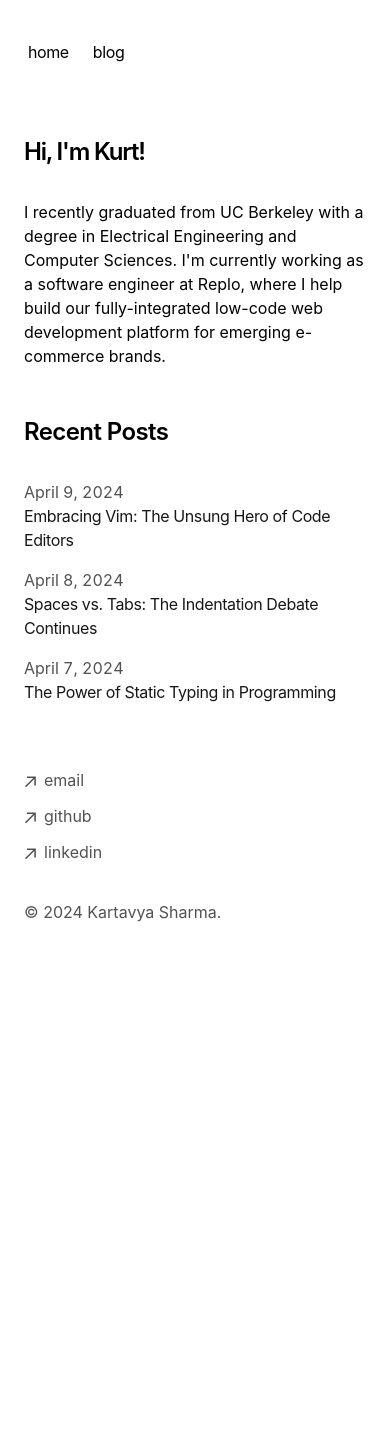
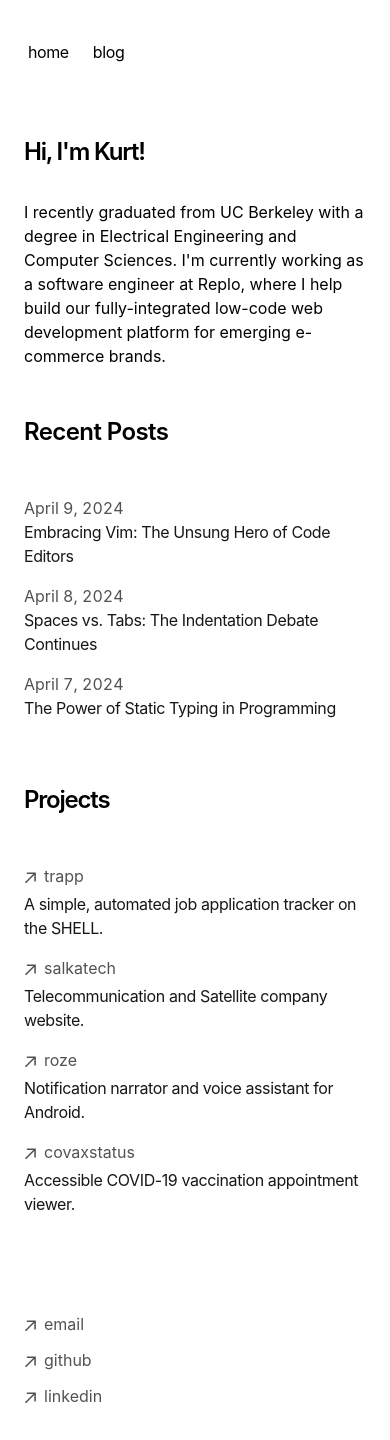
Before and after one commit to KartavyaSharma/personal-website, a Next.js app: page / in a window 390 px wide. Shown: the top 1440 px of the page. Before the commit the page ends 988 px from the top, so only its background shows below. Built offline with nearby package versions, Linux system fonts and the light colour scheme.

Commit message:
Added projects

```diff
--- a/app/components/footer.tsx
+++ b/app/components/footer.tsx
@@ -1,19 +1,4 @@
-function ArrowIcon() {
-  return (
-    <svg
-      width="12"
-      height="12"
-      viewBox="0 0 12 12"
-      fill="none"
-      xmlns="http://www.w3.org/2000/svg"
-    >
-      <path
-        d="M2.07102 11.3494L0.963068 10.2415L9.2017 1.98864H2.83807L2.85227 0.454545H11.8438V9.46023H10.2955L10.3097 3.09659L2.07102 11.3494Z"
-        fill="currentColor"
-      />
-    </svg>
-  );
-}
+import { ArrowIcon } from "./icons";
 
 export default function Footer() {
   return (
--- /dev/null
+++ b/app/components/icons.tsx
@@ -0,0 +1,16 @@
+export function ArrowIcon() {
+  return (
+    <svg
+      width="12"
+      height="12"
+      viewBox="0 0 12 12"
+      fill="none"
+      xmlns="http://www.w3.org/2000/svg"
+    >
+      <path
+        d="M2.07102 11.3494L0.963068 10.2415L9.2017 1.98864H2.83807L2.85227 0.454545H11.8438V9.46023H10.2955L10.3097 3.09659L2.07102 11.3494Z"
+        fill="currentColor"
+      />
+    </svg>
+  );
+}
--- /dev/null
+++ b/app/components/projects.tsx
@@ -0,0 +1,47 @@
+import { getImportantProjects } from "app/projects/utils";
+import Link from "next/link";
+import { ArrowIcon } from "./icons";
+
+export function Projects() {
+  let projects = getImportantProjects();
+
+  return (
+    <div className="flex flex-col space-y-4">
+      <div>
+        <h2 className="mb-8 text-2xl font-semibold tracking-tighter">
+          Projects
+        </h2>
+      </div>
+      <div className="mb-4">
+        <ul className="font-sm flex flex-col space-x-0 dark:text-neutral-300">
+          {projects.map((project) => (
+            <li key={project.slug}>
+              <div className="flex flex-col space-y-1 mb-4">
+                <div className="w-full flex flex-col md:flex-row space-x-0 md:space-x-2">
+                  <div className="w-[120px] tabular-nums">
+                    <a
+                      className="flex items-center transition-all text-neutral-600 dark:text-neutral-300 hover:text-neutral-800 dark:hover:text-neutral-100"
+                      rel="noopener noreferrer"
+                      target="_blank"
+                      href={(project.projectLink) ? `${project.projectLink}` : `${project.githubLink}`}
+                    >
+                      <ArrowIcon />
+                      <p className="ml-2 h-7">{project.name}</p>
+                    </a>
+                  </div>
+                  <Link
+                    key={project.slug}
+                    className="text-neutral-900 dark:text-neutral-100 tracking-tight"
+                    href={`/projects/${project.slug}`}
+                  >
+                    {project.shortDescription}
+                  </Link>
+                </div>
+              </div>
+            </li>
+          ))}
+        </ul>
+      </div>
+    </div>
+  );
+}
--- a/app/components/recentPosts.tsx
+++ b/app/components/recentPosts.tsx
@@ -5,13 +5,13 @@ export function RecentPosts() {
   let allBlogs = getRecentBlogPosts();
 
   return (
-    <div>
+    <div className="flex flex-col space-y-4">
       <div>
         <h2 className="text-2xl font-semibold tracking-tight mb-8">
           Recent Posts
         </h2>
       </div>
-      <div className="">
+      <div className="mb-4">
         {allBlogs
           .sort((a, b) => {
             if (
@@ -20,7 +20,6 @@ export function RecentPosts() {
             ) {
               return -1;
             }
-            return 1;
           })
           .map((post) => (
             <Link
@@ -29,7 +28,7 @@ export function RecentPosts() {
               href={`/blog/${post.slug}`}
             >
               <div className="w-full flex flex-col md:flex-row space-x-0 md:space-x-2">
-                <p className="text-neutral-600 dark:text-neutral-400 w-[100px] tabular-nums">
+                <p className="text-neutral-600 dark:text-neutral-400 w-[120px] tabular-nums">
                   {formatDate(post.metadata.publishedAt, false)}
                 </p>
                 <p className="text-neutral-900 dark:text-neutral-100 tracking-tight">
--- a/app/global.css
+++ b/app/global.css
@@ -1,4 +1,8 @@
 @import 'tailwindcss';
+
+/* @tailwind base;
+@tailwind components;
+@tailwind utilities; */
 
 ::selection {
   background-color: #47a3f3;
--- a/app/page.tsx
+++ b/app/page.tsx
@@ -1,5 +1,6 @@
 import { RecentPosts } from "./components/recentPosts";
 import { Intro } from "./components/intro";
+import { Projects } from "./components/projects";
 
 export default function Page() {
   return (
@@ -8,6 +9,9 @@ export default function Page() {
       <div className="my-8">
         <RecentPosts />
       </div>
+      <div className="my-8">
+        <Projects />
+      </div>
     </section>
   );
 }
--- /dev/null
+++ b/app/projects/data.json
@@ -0,0 +1,30 @@
+[
+    {
+        "githubOwner": "KartavyaSharma",
+        "name": "trapp",
+        "githubLink": "https://www.github.com/KartavyaSharma/trapp",
+        "projectLink": "",
+        "shortDescription": "A simple, automated job application tracker on the SHELL."
+    },
+    {
+        "githubOwner": "KartavyaSharma",
+        "name": "salkatech",
+        "githubLink": "",
+        "projectLink": "https://www.salkatech.com",
+        "shortDescription": "Telecommunication and Satellite company website."
+    },
+    {
+        "githubOwner": "KartavyaSharma",
+        "name": "roze",
+        "githubLink": "https://github.com/KartavyaSharma/ROZE-Voice-Assistant",
+        "projectLink": "",
+        "shortDescription": "Notification narrator and voice assistant for Android."
+    },
+    {
+        "githubOwner": "KartavyaSharma",
+        "name": "covaxstatus",
+        "githubLink": "https://github.com/KartavyaSharma/COVaxStatus",
+        "projectLink": "",
+        "shortDescription": "Accessible COVID-19 vaccination appointment viewer."
+    }
+]
--- /dev/null
+++ b/app/projects/utils.ts
@@ -0,0 +1,29 @@
+type Metadata = {
+    githubOwner: string;
+    githubLink: string;
+    name: string;
+    slug: string;
+    projectLink?: string;
+    shortDescription: string;
+}
+
+// Function getProjects iterates through array in data.json and opulates project list.
+export function getImportantProjects(): Metadata[] {
+    let data = require('./data.json');
+    let projects = data.slice(0, 5);
+    const metadataArray = projects.map((project) => {
+        return {
+            githubOwner: project.githubOwner,
+            githubLink: project.githubLink,
+            name: project.name,
+            projectLink: project.projectLink,
+            shortDescription: project.shortDescription,
+            slug: createSlug(project.name)
+        }
+    })
+    return metadataArray;
+}
+
+function createSlug(name: string): string {
+    return name.toLowerCase().replace(/\s/g, '-');
+}
--- a/package.json
+++ b/package.json
@@ -21,5 +21,8 @@
     "sugar-high": "^0.6.0",
     "tailwindcss": "4.0.0-alpha.13",
     "typescript": "5.3.3"
+  },
+  "devDependencies": {
+    "tailwindcss-animated": "^1.0.1"
   }
 }
--- /dev/null
+++ b/tailwind.config.js
@@ -0,0 +1,21 @@
+/** @type {import('tailwindcss').Config} */
+module.exports = {
+    content: [
+        "./app/**/*.{js,ts,jsx,tsx,mdx}",
+    ],
+    theme: {
+        extend: {
+            animation: {
+                fade: 'fadeIn .5s ease-in-out',
+            },
+
+            keyframes: {
+                fadeIn: {
+                    from: { opacity: 0 },
+                    to: { opacity: 1 },
+                },
+            },
+        },
+    },
+    plugins: [],
+}
```
Also changed, not shown: app/projects/[slug]/page.tsx (added), 1 other file (tests, documents, lock files or other folders).
